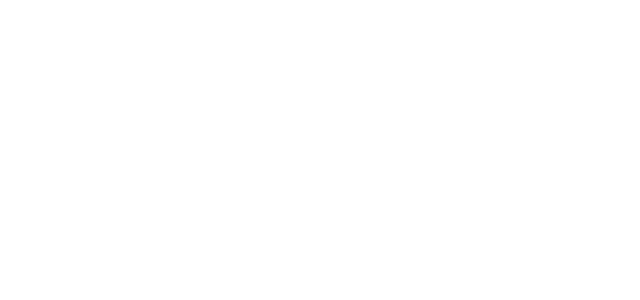
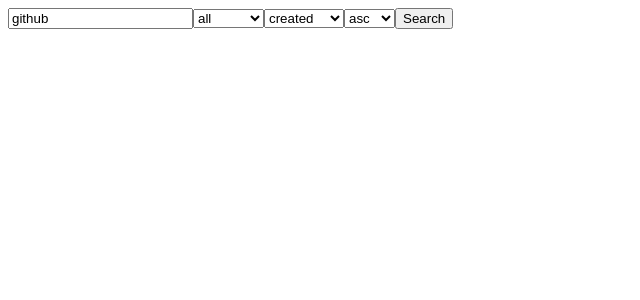
Before and after one commit to avt1745zet/github-organization-repo-viewer, a React app: page / in a window 1280 px wide. Shown: the top 300 px of the page, without its empty margins (0-640 px from the left). Built offline with nearby package versions, Linux system fonts and the light colour scheme; the HTML template or start-up script is replaced by a standard one.

Commit message:
Update prototype

```diff
--- a/src/App.tsx
+++ b/src/App.tsx
@@ -1,8 +1,10 @@
 import * as React from 'react';
+import {FC} from 'react';
+import Organization from './pages/organization';
 
-const App: React.FC = () => {
+const App: FC = () => {
   return (
-    <div/>
+    <Organization/>
   );
 };
 
--- /dev/null
+++ b/src/api/organization.ts
@@ -0,0 +1,41 @@
+
+
+// eslint-disable-next-line require-jsdoc
+export async function getRepos(orgName: string, param?: IGetRepoParam): Promise<any> {
+  return await fetch(`https://api.github.com/orgs/${orgName}/repos?` + new URLSearchParams({
+    ...param && param.type ? {type: param.type} : {},
+    ...param && param.sort ? {sort: param.sort} : {},
+    ...param && param.direction ? {direction: param.direction} : {},
+    ...param && param.perPage ? {per_page: param.perPage.toString()} : {},
+    ...param && param.page ? {page: param.page.toString()} : {},
+  }));
+}
+
+export interface IGetRepoParam {
+  type?: RepoType | string;
+  sort?: SortType | string;
+  direction?: Direction | string;
+  perPage?: number;
+  page?: number;
+}
+
+export enum RepoType {
+  ALL = 'all',
+  PUBLIC = 'public',
+  PRIVATE = 'private',
+  FORKS = 'forks',
+  SOURCES = 'sources',
+  MEMBER = 'member'
+}
+
+export enum SortType {
+  CREATED = 'created',
+  UPDATED = 'updated',
+  PUSHED = 'pushed',
+  FULL_NAME = 'full_name'
+}
+
+export enum Direction {
+  ASC = 'asc',
+  DESC = 'desc',
+}
--- /dev/null
+++ b/src/pages/organization/index.tsx
@@ -0,0 +1,71 @@
+import * as React from 'react';
+import {useRef, useState} from 'react';
+import {Direction, getRepos, RepoType, SortType} from './../../api/organization';
+
+const Organization: React.FC = () => {
+  const [repoData, setRepoData] = useState([]);
+  const searchInput = useRef<HTMLInputElement>();
+  const repoTypeSelect = useRef<HTMLSelectElement>();
+  const sortTypeSelect = useRef<HTMLSelectElement>();
+  const directionSelect = useRef<HTMLSelectElement>();
+
+  const handleSearchButtonClick = (e: React.MouseEvent<HTMLElement>) => {
+    e.preventDefault();
+    const orgName: string = searchInput.current ? searchInput.current.value : '';
+    getRepos(orgName, {
+      type: repoTypeSelect.current.value,
+      sort: sortTypeSelect.current.value,
+      direction: directionSelect.current.value,
+    }).then((response) => {
+      return response.json();
+    }).then((jsonData) => {
+      setRepoData(jsonData);
+      console.log(jsonData);
+    });
+  };
+  return (
+    <div>
+      <form>
+        <input ref={searchInput} defaultValue={'github'}></input>
+        <select ref={repoTypeSelect}>
+          {
+            Object.values(RepoType).map((value, index)=>(
+              <option key={index} value={value}>{value}</option>
+            ))
+          }
+        </select>
+        <select ref={sortTypeSelect}>
+          {
+            Object.values(SortType).map((value, index)=>(
+              <option key={index} value={value}>{value}</option>
+            ))
+          }
+        </select>
+        <select ref={directionSelect}>
+          {
+            Object.values(Direction).map((value, index)=>(
+              <option key={index} value={value}>{value}</option>
+            ))
+          }
+        </select>
+        <button onClick={handleSearchButtonClick}>Search</button>
+      </form>
+      {
+        repoData.map((data, index) => (
+          <div key={index}>
+            <h3>
+              <a href={data.html_url} >
+                {data.name}
+              </a>
+            </h3>
+            <p>
+              {data.description}
+            </p>
+          </div>
+        ))
+      }
+    </div>
+  );
+};
+
+export default Organization;
```
